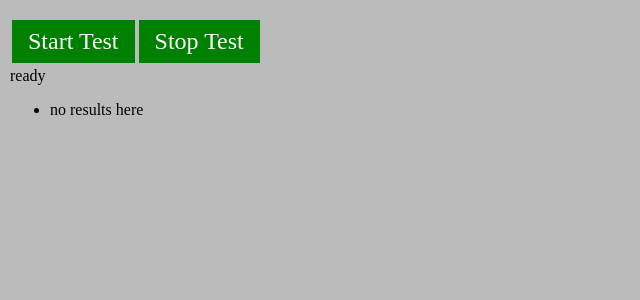
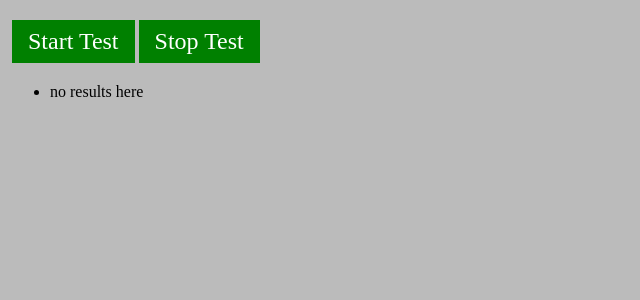
Before and after one commit to pryme/PVT-app, a React (Create React App) app: page / in a window 1280 px wide. Shown: the top 300 px of the page, without its empty margins (0-640 px from the left). Built offline with nearby package versions, Linux system fonts and the light colour scheme.

Commit message:
Renamed TestManager. Added DataTable to TestManager.
Pushing some functionality downward from App to components.

```diff
--- a/src/App.js
+++ b/src/App.js
@@ -1,6 +1,6 @@
 import React, { useState, useEffect } from 'react';
 import './App.css';
-import TestBox from './test_box';
+import TestManager from './test_manager';
 
 function App() {
   const [results, setResults] = useState([]);  // array of RTs from multiple runs
@@ -28,10 +28,13 @@ function App() {
 
   return (
     <div className="App">
-      <TestBox
+      <TestManager
         duration={settings.testDuration}
         callback={cb}
         maxWait={settings.maxWait}
+        validThresh={settings.validThresh}
+        lapseThresh={settings.lapseThresh}
+        results={results}
       />
       <ul>{pane}</ul>
     </div>
--- a/src/test_box.js
+++ b/src/test_manager.js
@@ -1,5 +1,7 @@
 import React, { useState, useEffect, useRef } from 'react';
 import ResponseTimer from './response_timer';
+import DataTable from './data_table';
+
 /*************************************************
  * Repeats response time trials for a given duration.
  * Includes the "start test" and "stop test" buttons.
@@ -24,7 +26,7 @@ function Button(props) {
   );
 }
 
-function TestBox(props) {
+function TestManager(props) {
   const [state, setState] = useState('ready');
   const durRef = useRef();
 
@@ -69,7 +71,14 @@ function TestBox(props) {
         );
       case 'done':
         return (
+          <>
           <>Test completed</>
+          <DataTable
+            results={props.results}
+            validThresh={props.validThresh}
+            lapseThresh={props.lapseThresh}
+          />
+          </>
           );
       default:
         throw new Error();
@@ -115,9 +124,8 @@ function TestBox(props) {
   return (
     <>
     {viewSelector(state)}
-    <div>{state}</div>
     </>
   );
 }
 
-export default TestBox;
+export default TestManager;
```
